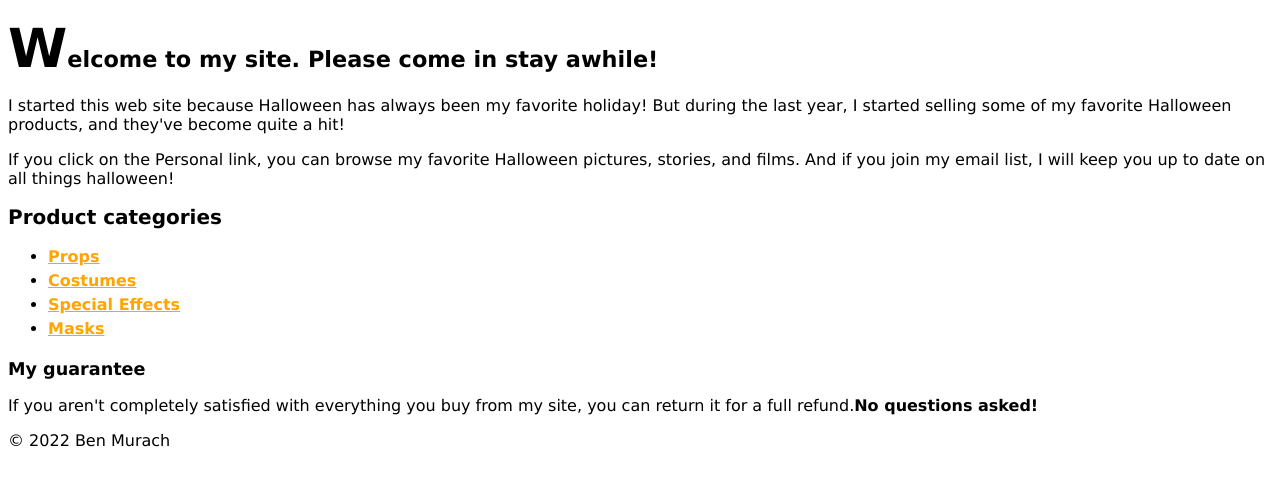
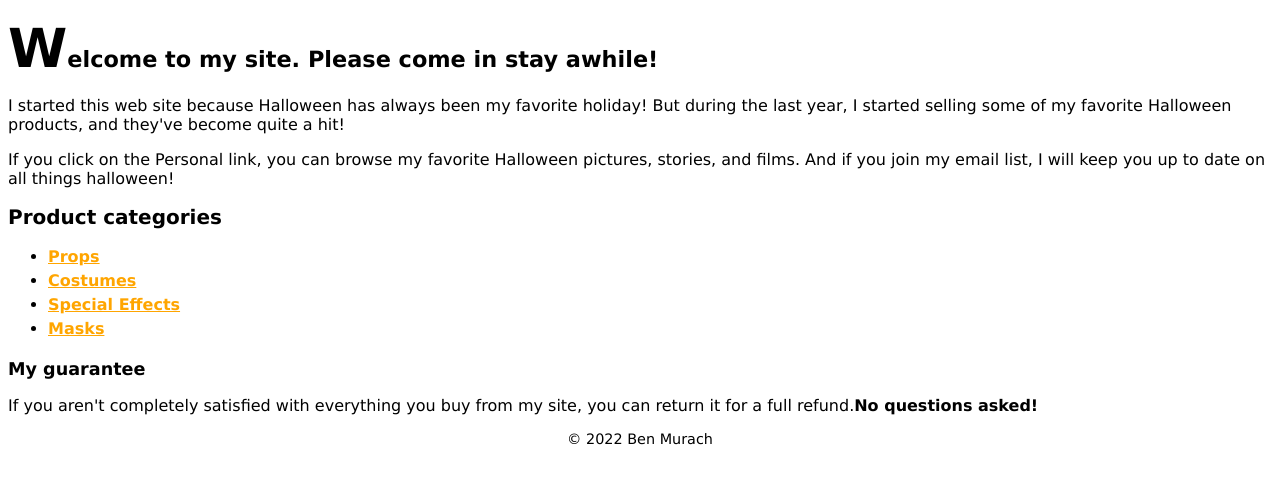
Before and after one commit to zachahr/halloween_shop_311, a plain HTML site: page index.html in a window 1280 px wide. Shown: the part 131-616 px from the top of the page. Drawn offline with Linux system fonts and the light colour scheme.

Commit message:
Added footer

```diff
--- a/styles/main.css
+++ b/styles/main.css
@@ -52,3 +52,9 @@ main h3{
 ul {
     line-height: 1.5;
 }
+
+/* Footer */
+footer p{
+    font-size: 90%;
+    text-align: center;
+}
```
